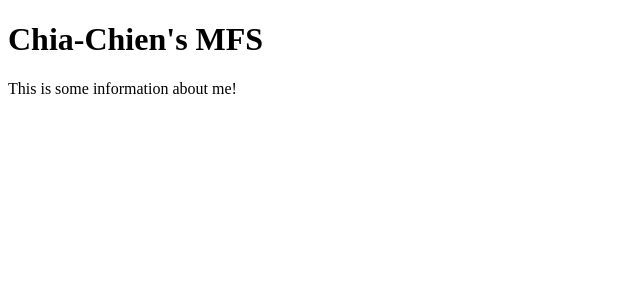
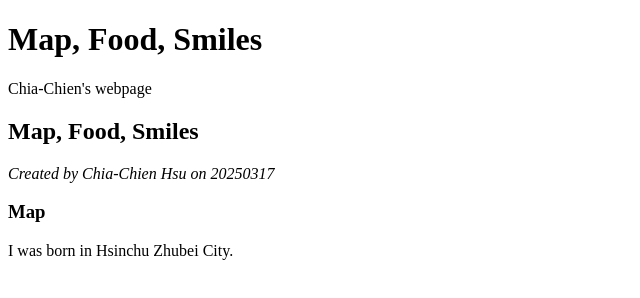
Before and after one commit to cccchien/MFS, a plain HTML site: page index.html in a window 1280 px wide. Shown: the whole page, without its empty margins (0-640 px from the left). Drawn offline with Linux system fonts and the light colour scheme.

Commit message:
Update index.html

```diff
--- a/index.html
+++ b/index.html
@@ -1,10 +1,21 @@
 <!DOCTYPE html>
-<html>
+<html lang="en">
 <head>
-    <title>My GitHub Page</title>
+    <meta charset="UTF-8">
+    <meta name="viewport" content="width=device-width, initial-scale=1.0">
+    <title>Map, Food, Smiles</title>
+    <link rel="stylesheet" href="style.css">
 </head>
 <body>
-    <h1>Chia-Chien's MFS</h1>
-    <p>This is some information about me!</p>
+    <header>
+        <h1>Map, Food, Smiles</h1>
+        <p>Chia-Chien's webpage</p>
+    </header>
+    <main>
+        <h2>Map, Food, Smiles</h2>
+        <p><em>Created by Chia-Chien Hsu on 20250317</em></p>
+        <h3>Map</h3>
+        <p>I was born in Hsinchu Zhubei City.</p>
+    </main>
 </body>
 </html>
```
